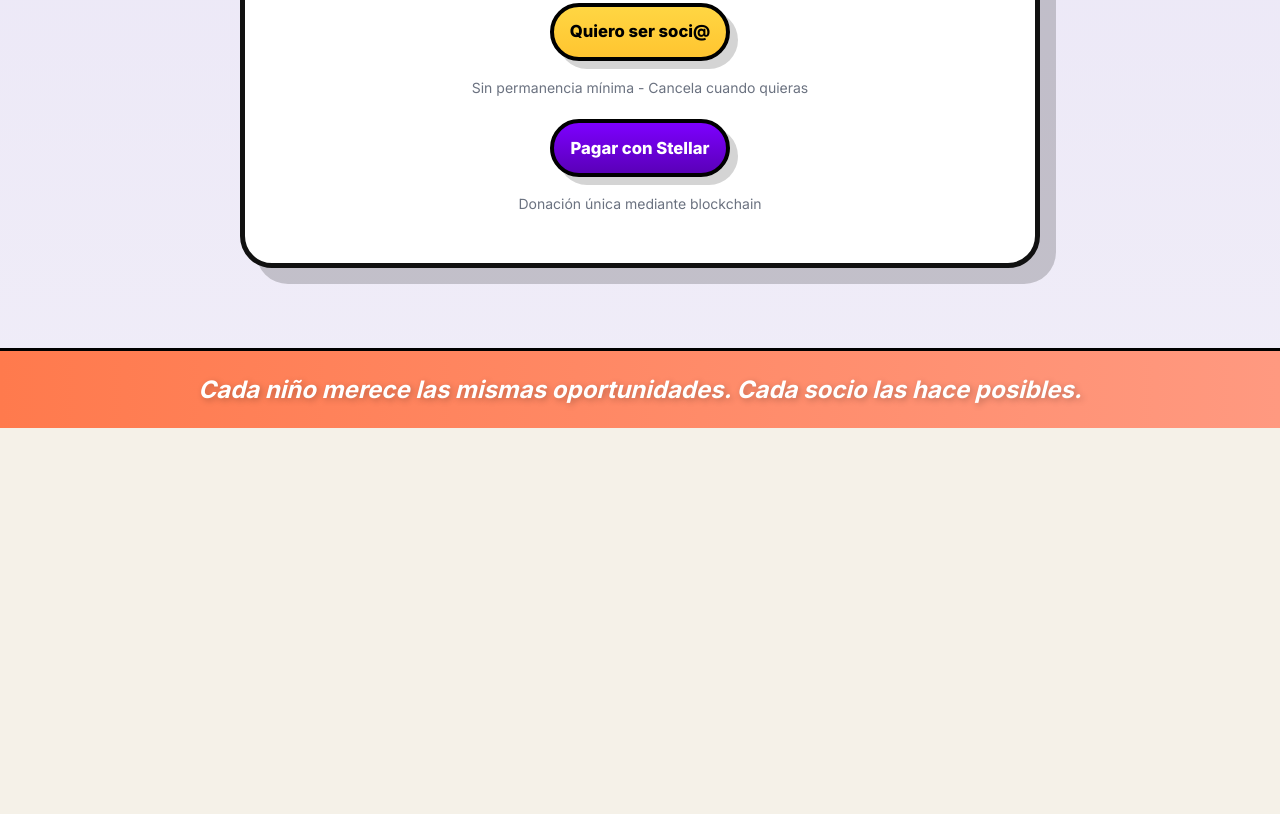
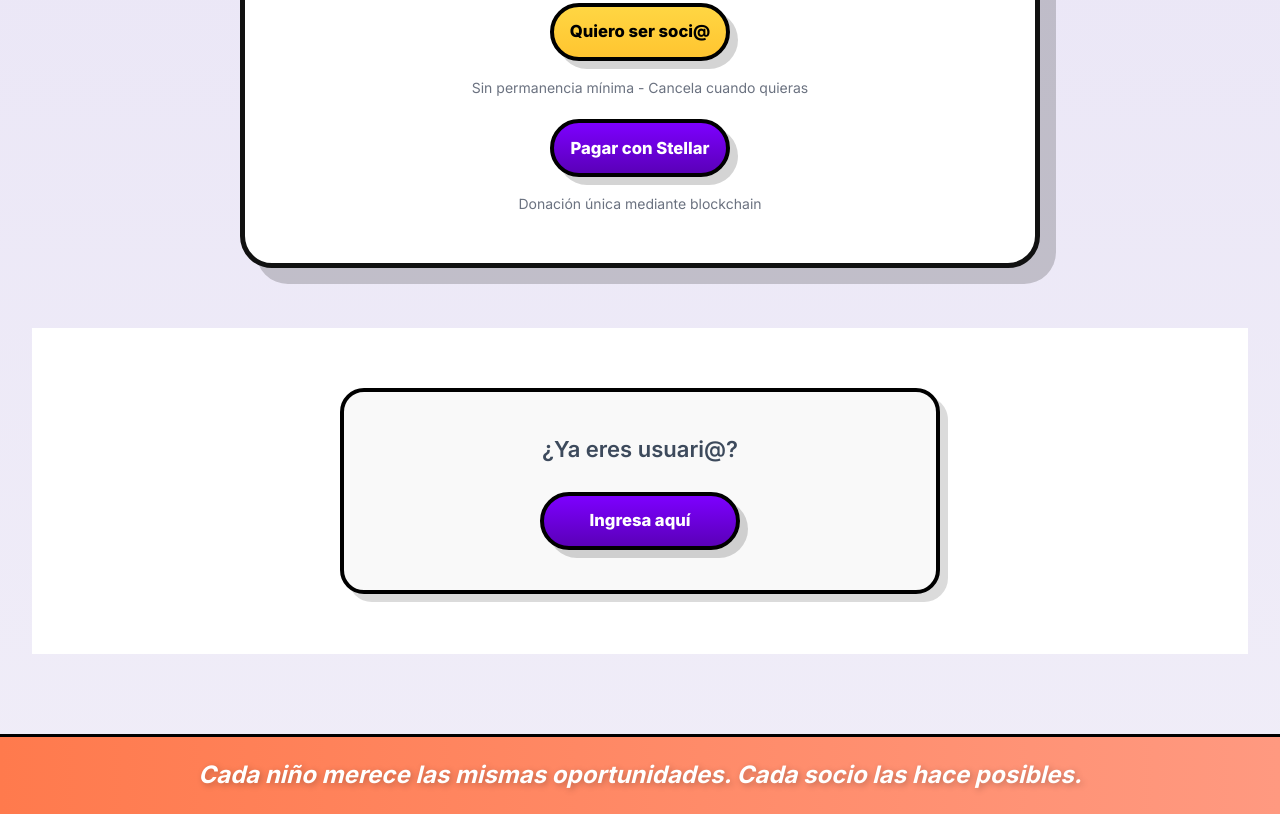
Before and after one commit to Micoh18/diverge-hacka, a website: page front-inicial/centro-integral-diverge.html in a window 1280 px wide. Shown: the part 6079-6893 px from the top of the page. Before the commit the page ends 6507 px from the top, so only its background shows below. Drawn offline with Linux system fonts and the light colour scheme.

Commit message:
better ui

```diff
--- a/front-inicial/centro-integral-diverge.html
+++ b/front-inicial/centro-integral-diverge.html
@@ -811,6 +811,64 @@
             margin: 0;
         }
 
+        /* Sección: Ya eres usuari@ */
+        .user-login-section {
+            background: #FFFFFF;
+            padding: 60px 2rem;
+            display: flex;
+            justify-content: center;
+            align-items: center;
+            margin-top: 60px;
+            width: 100%;
+        }
+
+        .user-login-container {
+            text-align: center;
+            max-width: 600px;
+            width: 100%;
+            background: #F9F9F9;
+            border: 4px solid #000000;
+            border-radius: 24px;
+            padding: 40px 2rem;
+            box-shadow: 8px 8px 0 rgba(17, 17, 17, 0.15);
+        }
+
+        .user-login-text {
+            font-weight: 600;
+            font-size: clamp(18px, 2vw, 22px);
+            color: #3d4a5c;
+            margin-bottom: 24px;
+        }
+
+        .user-login-btn {
+            display: inline-block;
+            width: 200px;
+            height: 58px;
+            background: linear-gradient(180deg, #7D00FF 0%, #5A00B8 100%);
+            border: 4px solid #000000;
+            border-radius: 29px;
+            box-shadow: 8px 8px 0 rgba(17, 17, 17, 0.18);
+            font-weight: 900;
+            font-size: clamp(15px, 1.3vw, 17px);
+            color: #FFFFFF;
+            text-decoration: none;
+            cursor: pointer;
+            display: inline-flex;
+            align-items: center;
+            justify-content: center;
+            transition: all 0.2s ease;
+        }
+
+        .user-login-btn:hover {
+            transform: translateY(-4px) scale(1.05);
+            box-shadow: 12px 12px 0 rgba(17, 17, 17, 0.2);
+            background: linear-gradient(180deg, #8D10FF 0%, #6A10C8 100%);
+        }
+
+        .user-login-btn:active {
+            transform: translateY(-2px) scale(1.02);
+        }
+
         /* Responsive: Tablet */
         @media (max-width: 1024px) and (min-width: 769px) {
             .socio-panel {
@@ -914,6 +972,16 @@
                 padding: 24px 1rem;
                 margin-left: calc(-50vw + 50%);
                 margin-right: calc(-50vw + 50%);
+            }
+
+            .user-login-section {
+                padding: 40px 1rem;
+            }
+
+            .user-login-btn {
+                width: 95%;
+                max-width: 300px;
+                height: 54px;
             }
         }
 
@@ -3322,6 +3390,14 @@
 
         </div>
 
+        <!-- Sección: Ya eres usuari@ -->
+        <div class="user-login-section">
+            <div class="user-login-container">
+                <p class="user-login-text">¿Ya eres usuari@?</p>
+                <a href="http://localhost:3060/index.html" class="user-login-btn">Ingresa aquí</a>
+            </div>
+        </div>
+
         <!-- Capa 6: Banda de Cierre Emocional -->
         <div class="socio-closing-band">
             <p class="socio-closing-text">Cada niño merece las mismas oportunidades. Cada socio las hace posibles.</p>
```
Also changed, not shown: webapp/css/therapy-styles.css (+12 -1 lines), webapp/index.html (+10 -4 lines), webapp/public/pictures/dashboard.png (added), webapp/public/pictures/happy-family-group-21400.svg (added), webapp/public/pictures/speech-therapy.png (added).
